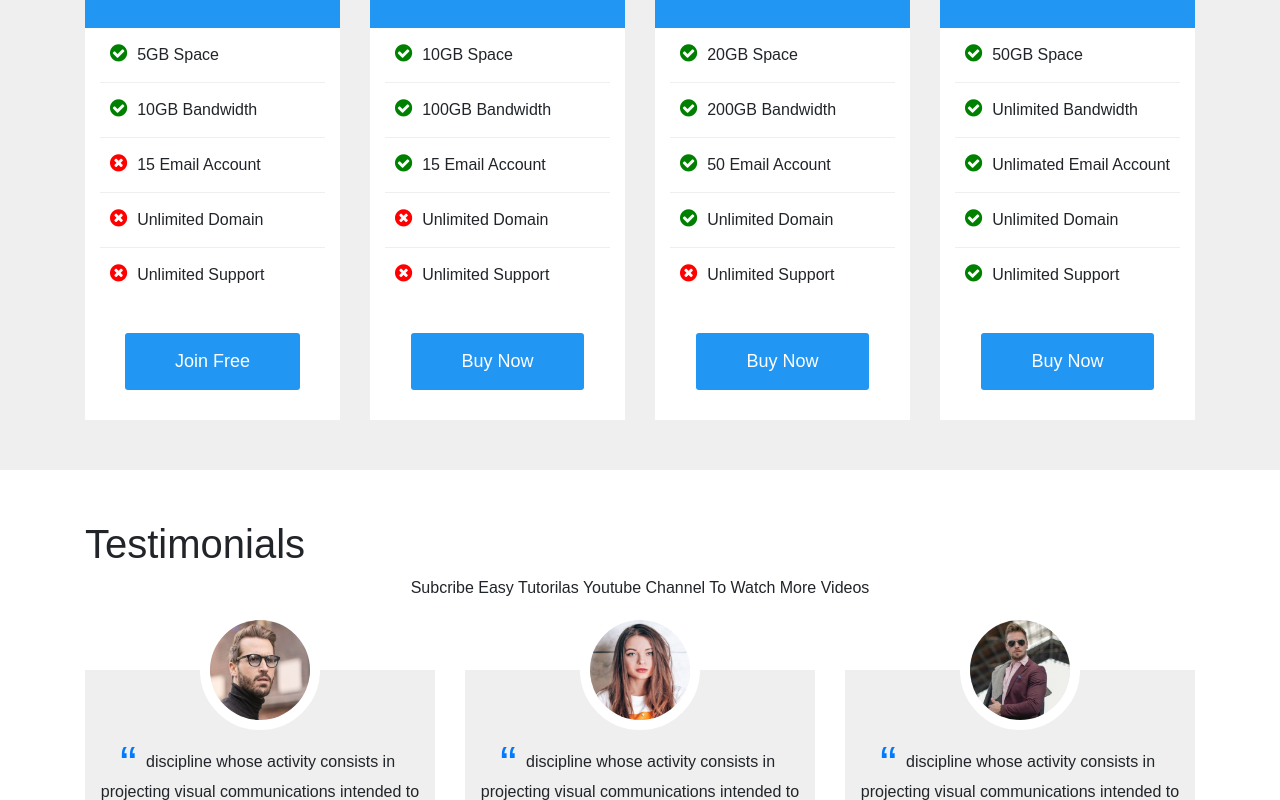
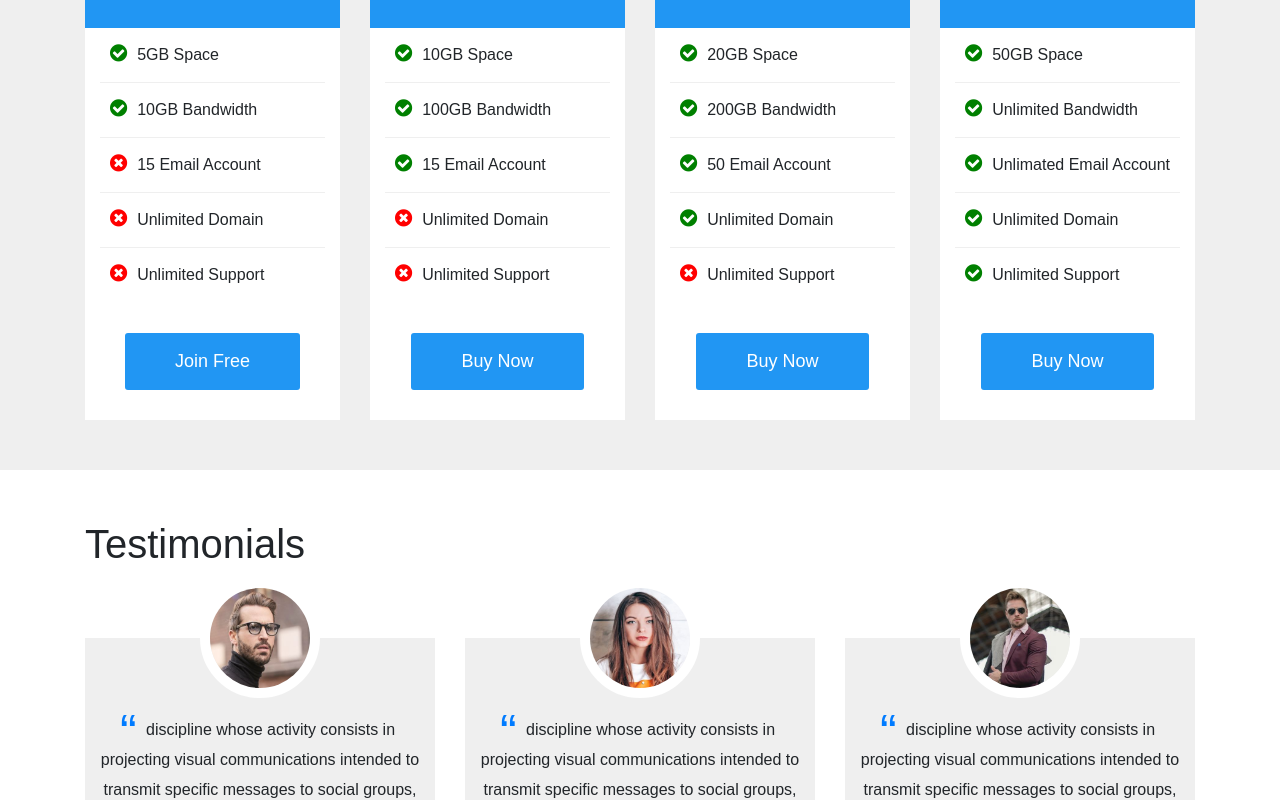
Before and after one commit to sashenDeakin/SIT120-Task-4.1HD, a Vue app: page / in a window 1280 px wide. Shown: the part 3135-3935 px from the top of the page. Built offline with nearby package versions, Linux system fonts and the light colour scheme.

Commit message:
Update Testimonials.vue

```diff
--- a/src/components/Testimonials.vue
+++ b/src/components/Testimonials.vue
@@ -4,9 +4,6 @@
   <section id="testimonials">
     <div class="container">
       <h1>Testimonials</h1>
-      <p class="text-center">
-        Subcribe Easy Tutorilas Youtube Channel To Watch More Videos
-      </p>
       <div class="row">
         <div class="col-md-4 text-center">
           <div class="profile">
```
